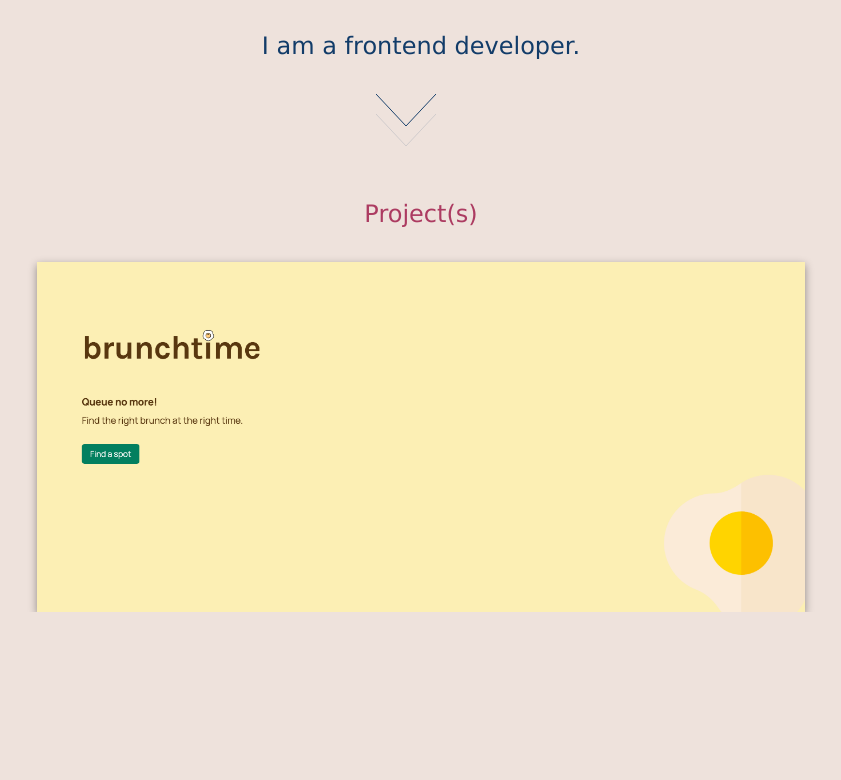
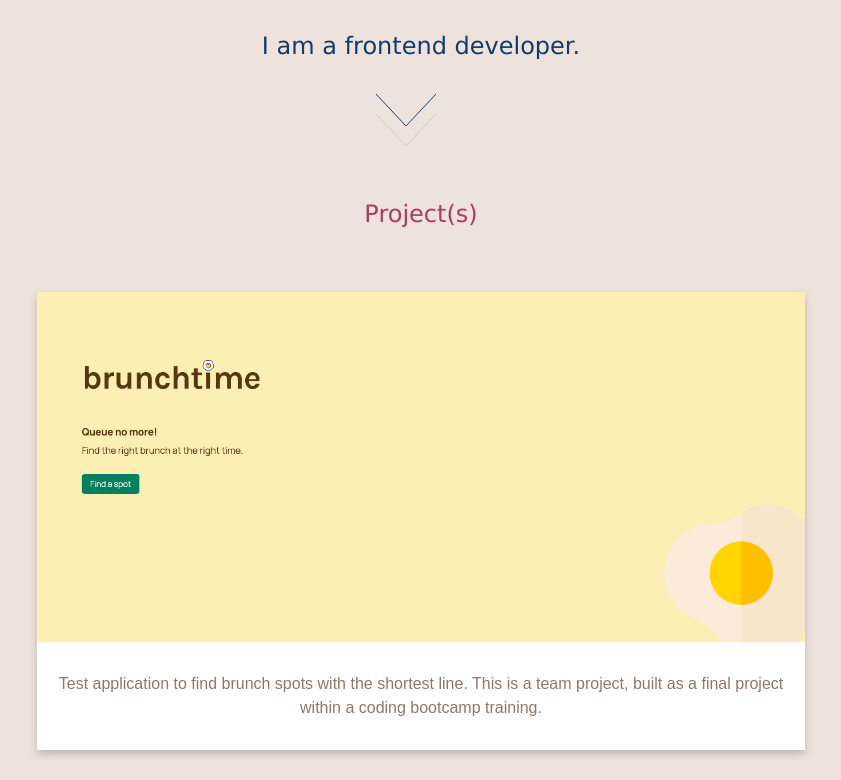
Before and after one commit to Plorrain/my-own-personnal-app, a React (Create React App) app: page / in a window 1280 px wide. Shown: the part 442-1222 px from the top of the page, without its empty margins (309-1150 px from the left). Before the commit the page ends 1054 px from the top, so only its background shows below. Built offline with nearby package versions, Linux system fonts and the light colour scheme.

Commit message:
App + Index + Card: tried a bunch of different things to make the brunchtime card look good. This is the best result. Border radius still not working

```diff
--- a/src/App.js
+++ b/src/App.js
@@ -21,18 +21,21 @@ const App = (props) => {
 
         {/* image exists only in CSS/if it breaks will need to come back here in <img /> */}
         <div className="image-profile"></div>
-        <div className="content">
+        <div className="introduction">
           <p>I am a frontend developer.</p>
         </div>
         <FallingArrow />
         <div className="title">Project(s)</div>
-        {/* <Card> */}
-        <div className="image-brunchtime">
+        <Card>
           <a href="https://www.brunchtime.live/" target="blank">
             <img src={brunctimePicture} alt="Brunchtime" />
           </a>
+        <div className="content">
+          <p>Test application to find brunch spots with the shortest line. This is a team project,
+            built as a final project within a coding bootcamp training.
+          </p>
         </div>
-        {/* </Card> */}
+        </Card>
       </div>
       {/* <Footer /> */}
     </Fragment>
--- a/src/components/UI/Card.css
+++ b/src/components/UI/Card.css
@@ -1,14 +1,15 @@
 .card {
-  /* box-shadow: 0 4px 8px 0 rgba(0,0,0,0.2);  */
-  filter: drop-shadow(0 0.2rem 0.25rem rgba(0, 0, 0, 0.4));
+  box-shadow: 0 4px 8px 0 rgba(0, 0, 0, 0.2);
+  /* line below: was supposed to help put border radius on image */
+  /* filter: drop-shadow(0 0.2rem 0.25rem rgba(0, 0, 0, 0.4)); */
+  background-color: white;
   transition: 0.3s;
   width: 60%;
+  margin: 30px;
   /* border radius does not work, why? */
-  border-radius: 10px;
-  background-color: white;
-  border-radius: 20%;
+  /* border-radius: 20%; */
 }
 
 .card:hover {
-  box-shadow: 0 8px 16px 0 rgba(0,0,0,0.2);
+  box-shadow: 0 8px 16px 0 rgba(0, 0, 0, 0.2);
 }
--- a/src/index.css
+++ b/src/index.css
@@ -34,6 +34,7 @@ body {
   box-sizing: border-box;
   margin-top: 20px;
   margin-bottom: 20px;
+  width: 100%;
 }
 
 /* image */
@@ -53,8 +54,9 @@ body {
 }
 
 .image-brunchtime {
-  /* box-shadow: 0 4px 8px 0 rgba(0,0,0,0.2);  */
-  filter: drop-shadow(0 0.2rem 0.25rem rgba(0, 0, 0, 0.4));
+  box-shadow: 0 4px 8px 0 rgba(0,0,0,0.2);
+  /* line below: was supposed to help put border radius on image */
+  /* filter: drop-shadow(0 0.2rem 0.25rem rgba(0, 0, 0, 0.4)); */
   transition: 0.3s;
   width: 60%;
   /* border radius does not work, why? */
@@ -63,7 +65,7 @@ body {
 
 /* content */
 
-.content {
+.introduction {
   font-family: 'Lucida Sans', 'Lucida Sans Regular', 'Lucida Grande', 'Lucida Sans Unicode', Geneva, Verdana, sans-serif;
   font-size: x-large;
   font-weight: 200;
@@ -73,6 +75,16 @@ body {
   margin-top: 30px;
   margin-bottom: 30px;
   color: #123C69;
+  width: 100%;
+}
+
+.content {
+  color: #90766c;
+  font-family: 'Hanken Grotesk', sans-serif;
+  text-align: center;
+  margin-top: 30px;
+  margin-bottom: 30px;
+  border: none;
 }
 
 /* title */
@@ -87,6 +99,7 @@ body {
   text-align: center;
   margin-top: 30px;
   margin-bottom: 30px;
+  width: 100%;
 }
 
 /* not sure to delete that just yet */
```
Also changed, not shown: src/components/UI/Card.js (+4 -4 lines).
